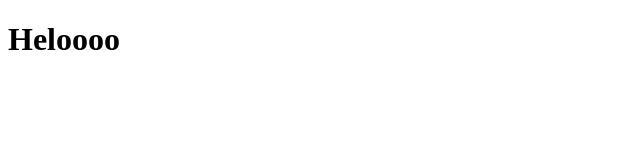
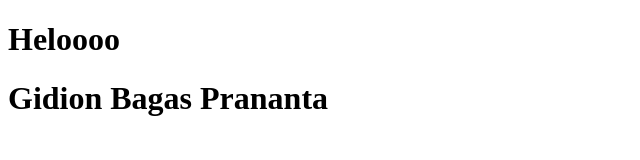
Before and after one commit to Hellodyonz/test-git, a plain HTML site: page index.html in a window 1280 px wide. Shown: the whole page, without its empty margins (0-640 px from the left). Drawn offline with Linux system fonts and the light colour scheme.

Commit message:
menambahkan header baru

```diff
--- a/index.html
+++ b/index.html
@@ -8,5 +8,6 @@
 </head>
 <body>
     <h1>Heloooo</h1>
+    <h1>Gidion Bagas Prananta</h1>
 </body>
 </html>
```
